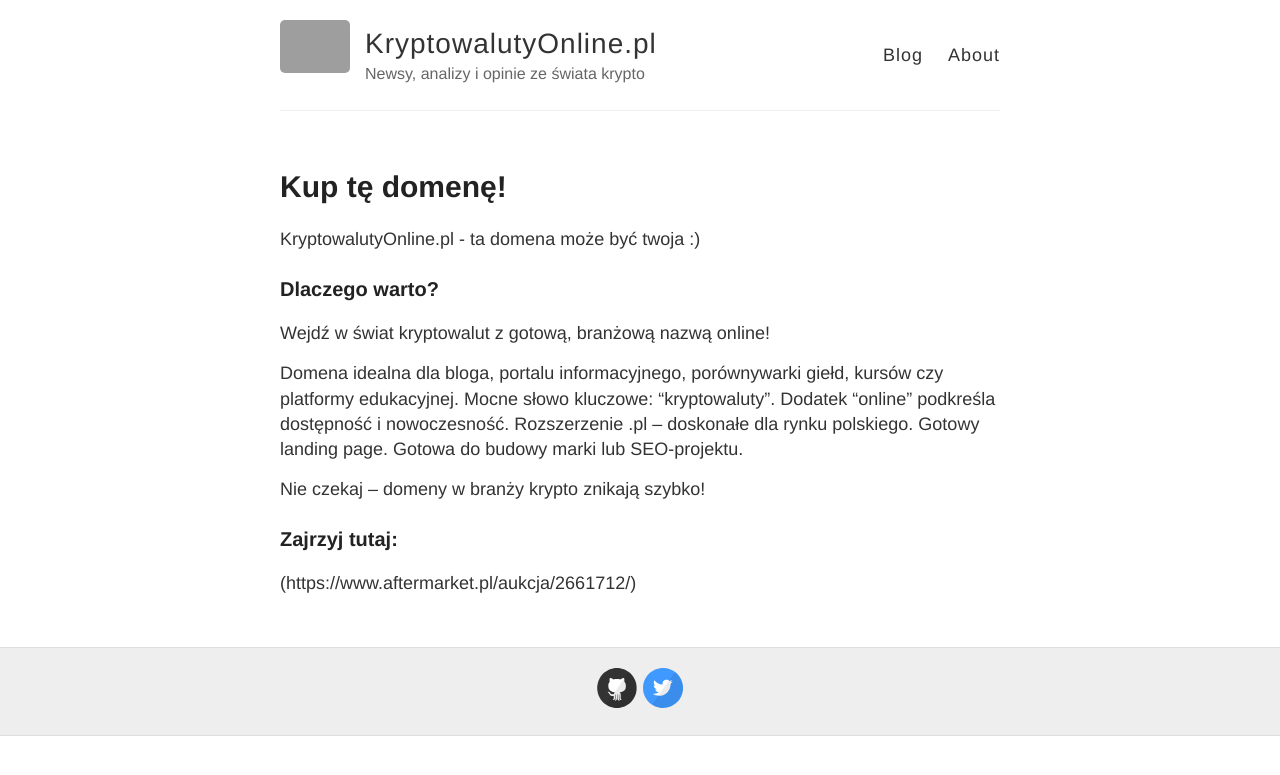
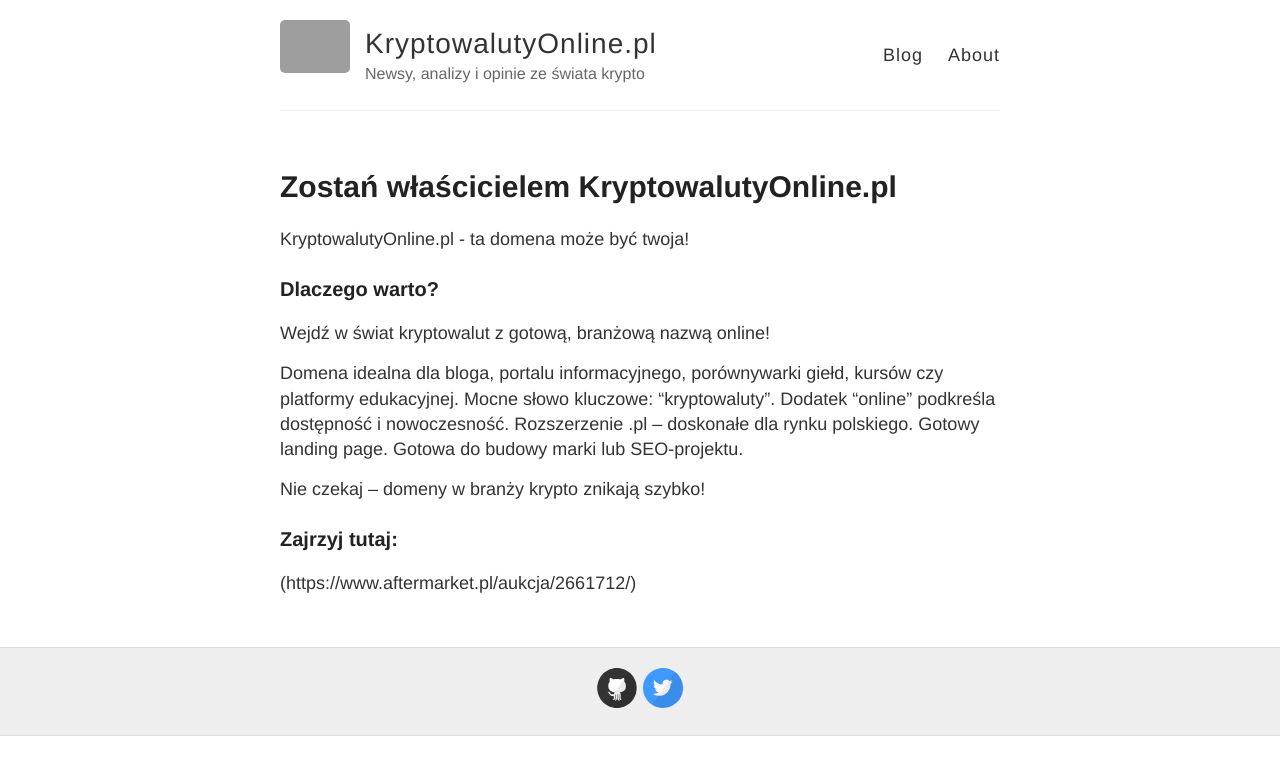
Before and after one commit to mistervoice/kryptowalutyonline.github.io, a Jekyll site: the page built from about.md, in a window 1280 px wide. Shown: the top 775 px of the page. Built offline with Jekyll 4.4.1, drawn with Linux system fonts in a browser that asks for light colours; grey boxes are pictures that could not be loaded.

Commit message:
Update about.md

```diff
--- a/about.md
+++ b/about.md
@@ -1,10 +1,10 @@
 ---
 layout: page
-title: Kup tę domenę!
-permalink: /about/
+title: Zostań właścicielem KryptowalutyOnline.pl
+permalink: /Kup domenę!/
 ---
 
-KryptowalutyOnline.pl - ta domena może być twoja :)
+KryptowalutyOnline.pl - ta domena może być twoja!
 
 ### Dlaczego warto?
 
```
